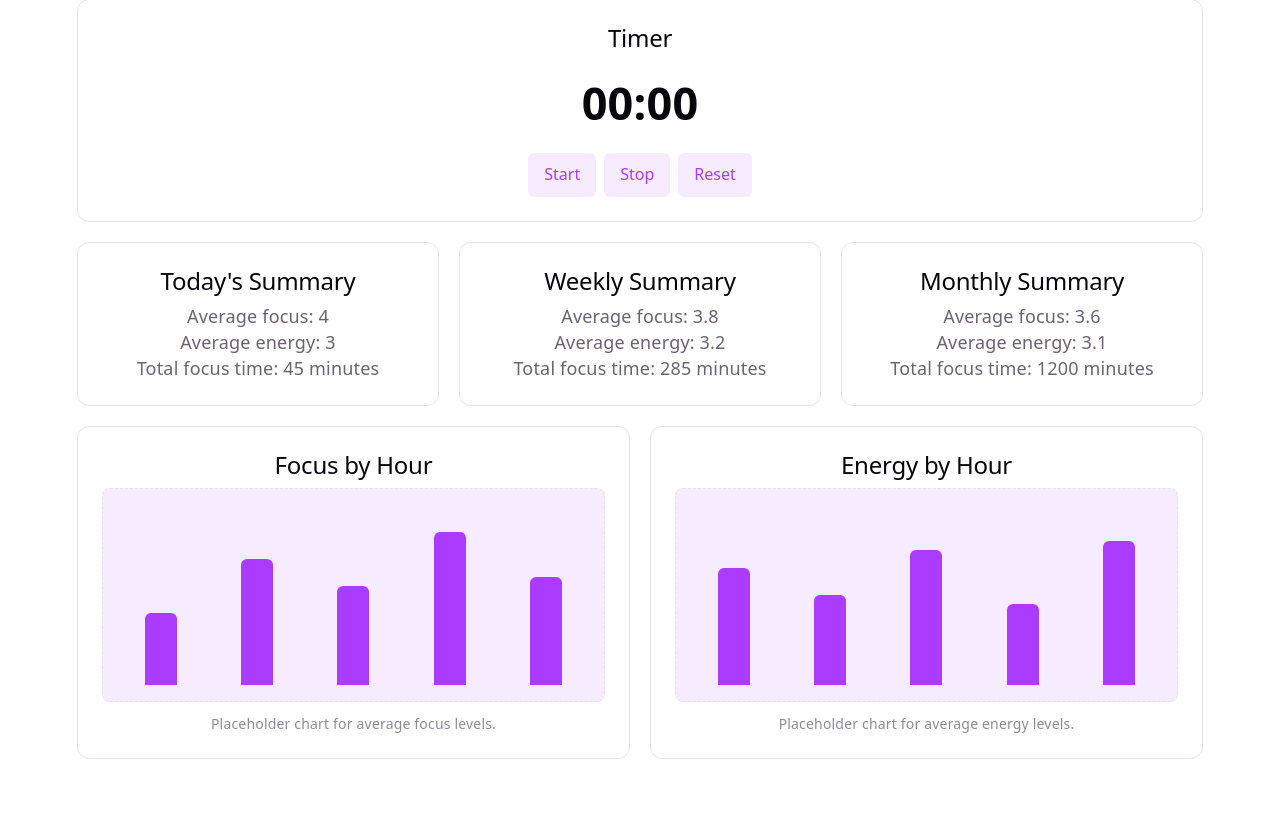
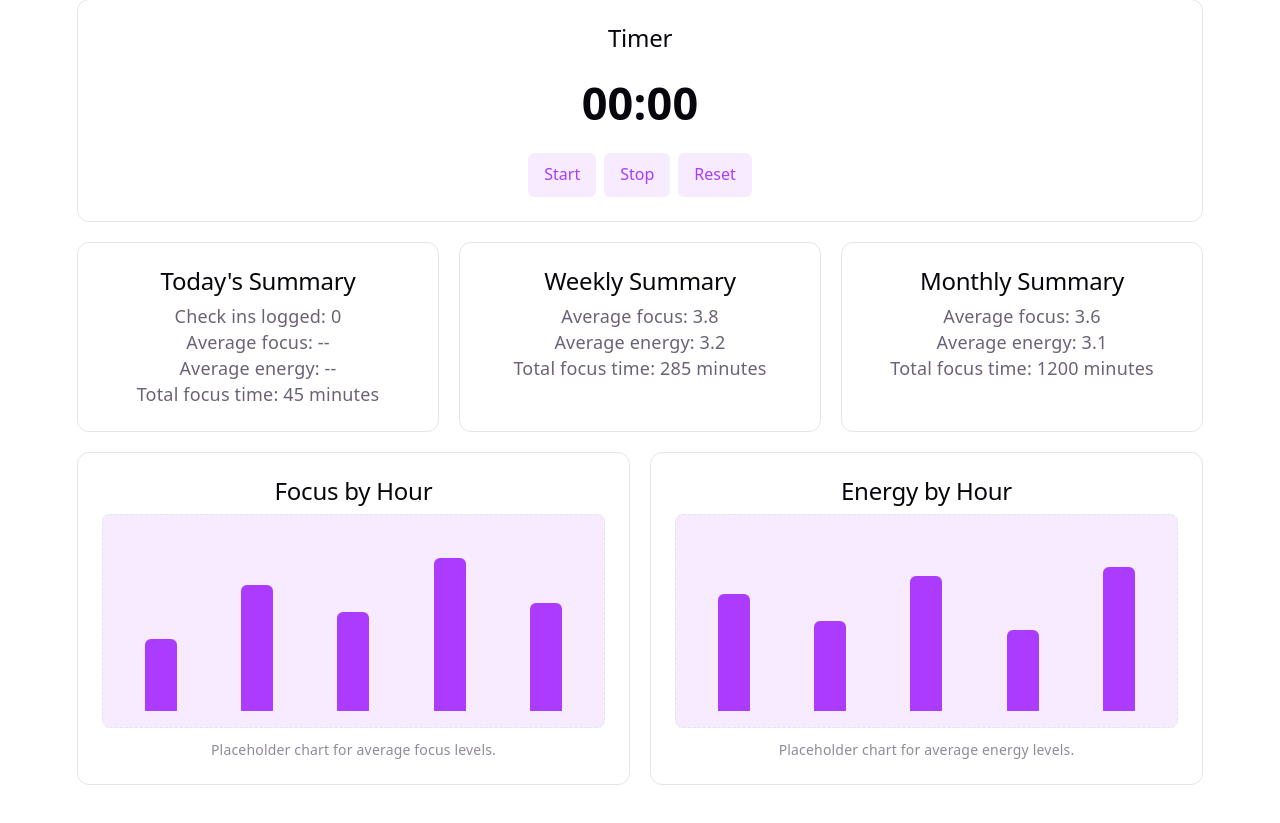
Before and after one commit to MookLovesCoding/WebApp, a React (Vite) app: page / in a window 1280 px wide. Shown: the part 622-1445 px from the top of the page. Built offline with nearby package versions, Linux system fonts and the light colour scheme.

Commit message:
implemented rudimentary dynamically updating averages of levels. Could probably be cleaner, especially with total time also being displayed.

```diff
--- a/src/App.tsx
+++ b/src/App.tsx
@@ -19,32 +19,7 @@ type CheckIn = {
   energyLevel: number;
 };
 
-const summaryData: SummaryCardProps[] = [
-  {
-    title: "Today's Summary",
-    stats: [
-      "Average focus: 4",
-      "Average energy: 3",
-      "Total focus time: 45 minutes",
-    ],
-  },
-  {
-    title: "Weekly Summary",
-    stats: [
-      "Average focus: 3.8",
-      "Average energy: 3.2",
-      "Total focus time: 285 minutes",
-    ],
-  },
-  {
-    title: "Monthly Summary",
-    stats: [
-      "Average focus: 3.6",
-      "Average energy: 3.1",
-      "Total focus time: 1200 minutes",
-    ],
-  },
-];
+type RatingField = "energyLevel" | "focusLevel";
 
 const graphData: GraphCardProps[] = [
   {
@@ -81,6 +56,29 @@ function formatTime(totalSeconds: number): string {
     2,
     "0"
   )}`;
+}
+
+function getAverage(checkIns: CheckIn[], field: RatingField): number | null {
+  if (checkIns.length === 0) {
+    return null;
+  }
+
+  let sum = 0;
+
+  for (const checkIn of checkIns) {
+    sum += checkIn[field];
+  }
+
+  return sum / checkIns.length;
+}
+
+function averageToOutput(average: number | null, field: RatingField): string {
+  const currField = field.replace("Level", "")
+  if (average === null) {
+    return `Average ${currField}: --`;
+  }
+
+  return `Average ${currField}: ${average.toFixed(1)}/5`;
 }
 
 function SummaryCard({ title, stats }: SummaryCardProps) {
@@ -122,6 +120,38 @@ function App() {
   const [timerSeconds, setTimerSeconds] = useState(0);
   const [isTimerRunning, setIsTimerRunning] = useState(false);
   const [checkIns, setCheckIns] = useState<CheckIn[]>(loadCheckIns);
+
+  const totalChecks = checkIns.length;
+  const averageFocus = getAverage(checkIns, "focusLevel")
+  const averageEnergy = getAverage(checkIns, "energyLevel")
+
+  const summaryData: SummaryCardProps[] = [
+  {
+    title: "Today's Summary",
+    stats: [
+      `Check ins logged: ${totalChecks}`,
+      `${averageToOutput(averageFocus, "focusLevel")}`,
+      `${averageToOutput(averageEnergy, "energyLevel")}`,
+      "Total focus time: 45 minutes",
+    ],
+  },
+  {
+    title: "Weekly Summary",
+    stats: [
+      "Average focus: 3.8",
+      "Average energy: 3.2",
+      "Total focus time: 285 minutes",
+    ],
+  },
+  {
+    title: "Monthly Summary",
+    stats: [
+      "Average focus: 3.6",
+      "Average energy: 3.1",
+      "Total focus time: 1200 minutes",
+    ],
+  },
+];
 
   useEffect(() => {
     localStorage.setItem("checkIns", JSON.stringify(checkIns));
```
Also changed, not shown: 1 other file (tests, documents, lock files or other folders).
